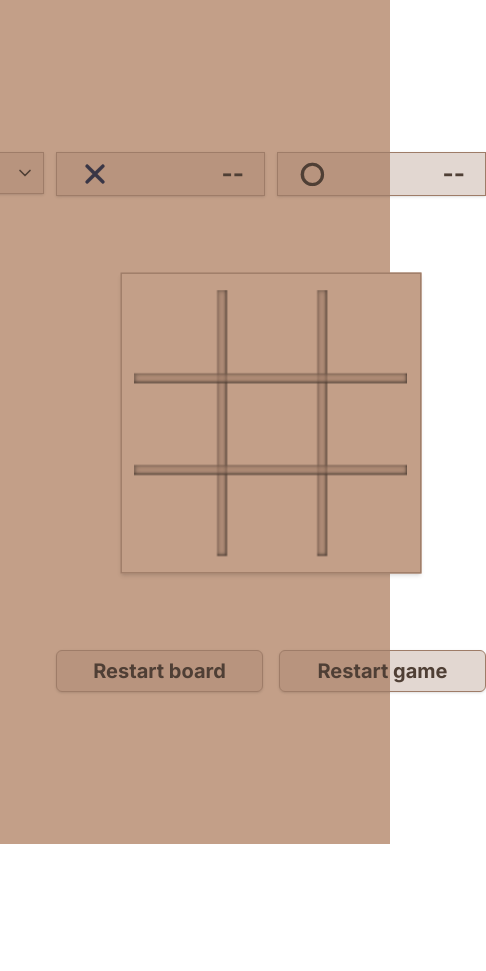
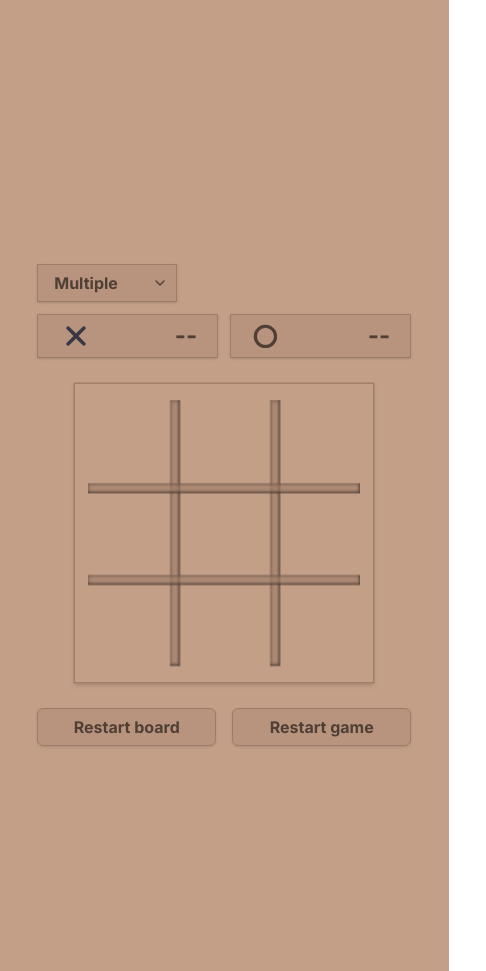
Before and after one commit to red1-web3/Tic-tac-toe, a Next.js app: page / in a window 390 px wide. Shown: the whole page, 486 px wide, since content can reach past the window. Before the commit the page ends 844 px from the top, so only its background shows below. Built offline with nearby package versions, Linux system fonts and the light colour scheme.

Commit message:
Responsive

```diff
--- a/src/components/Field.tsx
+++ b/src/components/Field.tsx
@@ -174,7 +174,7 @@ const Field = () => {
         </div>
       </motion.div>
 
-      <div className="flex items-center gap-x-4 mt-3">
+      <div className="flex items-center gap-x-4 -mt-10 md:mt-3 max-sm:px-7">
         <Restart
           onClick={() => {
             setFields(initialArray);
--- a/src/components/Header.tsx
+++ b/src/components/Header.tsx
@@ -8,7 +8,7 @@ const Header = () => {
   const [oWinCount, setOWinCount] = useOWinCount();
 
   return (
-    <header className="mb-3">
+    <header className="mb-3 max-sm:translate-y-[52px] max-sm:px-7">
       <div className="flex items-center gap-x-3">
         <div className="select-none bg-borderColor/30 border shadow border-borderColor px-5 h-11 cursor-pointer text-[#4F3F35] font-bold text-lg w-full flex justify-between items-center">
           <CrossIcon />
--- a/src/components/Mode/index.tsx
+++ b/src/components/Mode/index.tsx
@@ -14,7 +14,7 @@ const Mode = () => {
     <div className="relative">
       <button
         onClick={() => setIsModalOpen((prev) => !prev)}
-        className="select-none w-[140px] bg-borderColor/30 border shadow border-borderColor pl-4 pr-2 py-1.5 text-[#4F3F35] font-bold text-xl capitalize flex items-center justify-between"
+        className="select-none w-[140px] bg-borderColor/30 border shadow border-borderColor pl-4 pr-2 py-1.5 text-[#4F3F35] font-bold text-base sm:text-xl capitalize flex items-center justify-between"
       >
         {mode} <ChevronDown />
       </button>
@@ -32,12 +32,12 @@ function Modal({ setOpen }: { setOpen: Dispatch<SetStateAction<boolean>> }) {
   const [boardKey, setBoardKey] = useBoardKey();
 
   return (
-    <div className="absolute bottom-0 right-0 bg-borderColor/30 py-1 translate-y-[calc(100%+4px)] w-full">
+    <div className="absolute bottom-0 right-0 z-[999] bg-borderColor sm:bg-borderColor/30 py-1 translate-y-[calc(100%+4px)] w-full">
       <ul className="text-start">
         {modes.map((label, i) => (
           <li
             key={i}
-            className="py-1 px-3 hover:bg-borderColor/[0.35] duration-200 text-base font-semibold text-[#4F3F35] capitalize cursor-pointer"
+            className="py-1 px-3 hover:bg-borderColor/[0.35] duration-200 text-base font-semibold sm:text-[#4F3F35] text-[#3b2d25] capitalize cursor-pointer"
             onClick={() => {
               setMode(label as any);
               setFields(initialArray);
--- a/src/components/buttons/Restart.tsx
+++ b/src/components/buttons/Restart.tsx
@@ -8,7 +8,7 @@ const Restart = ({
     <div className="mx-auto w-full">
       <button
         {...props}
-        className="select-none w-full bg-borderColor/30 border shadow border-borderColor px-5 py-1.5 rounded-md text-[#4F3F35] font-bold text-xl"
+        className="select-none w-full bg-borderColor/30 border shadow border-borderColor px-5 py-1.5 rounded-md text-[#4F3F35] font-bold text-base lg:text-xl"
       >
         {text}
       </button>
--- a/src/pages/index.tsx
+++ b/src/pages/index.tsx
@@ -4,9 +4,9 @@ import Mode from "@/components/Mode";
 
 export default function Home() {
   return (
-    <div className="font-inter h-screen relative bg-primary flex items-center justify-center">
-      <div className="flex gap-x-3">
-        <div>
+    <div className="font-inter h-[115vh] lg:h-screen max-lg:w-[115vw] relative bg-primary flex items-center justify-center">
+      <div className="flex max-sm:flex-col gap-x-3">
+        <div className="max-sm:px-7 max-sm:translate-y-[40px] max-sm:w-fit relative z-[999999]">
           <Mode />
         </div>
         <div>
```
